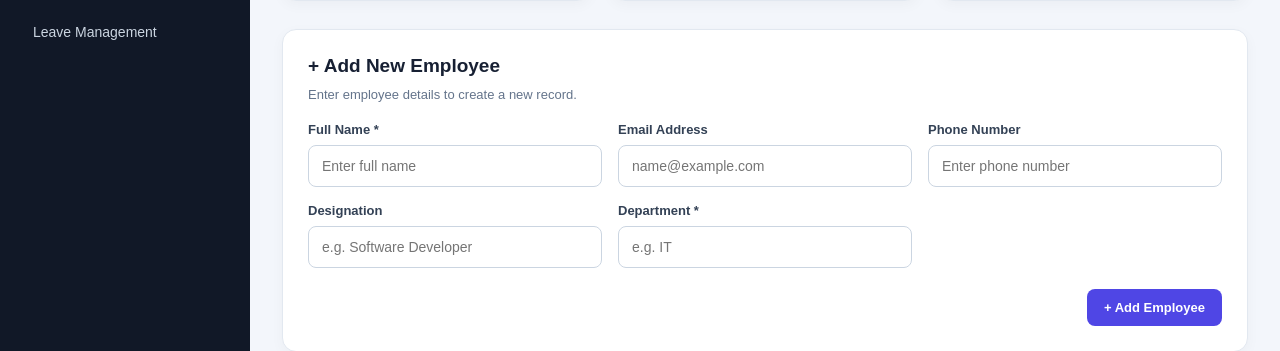
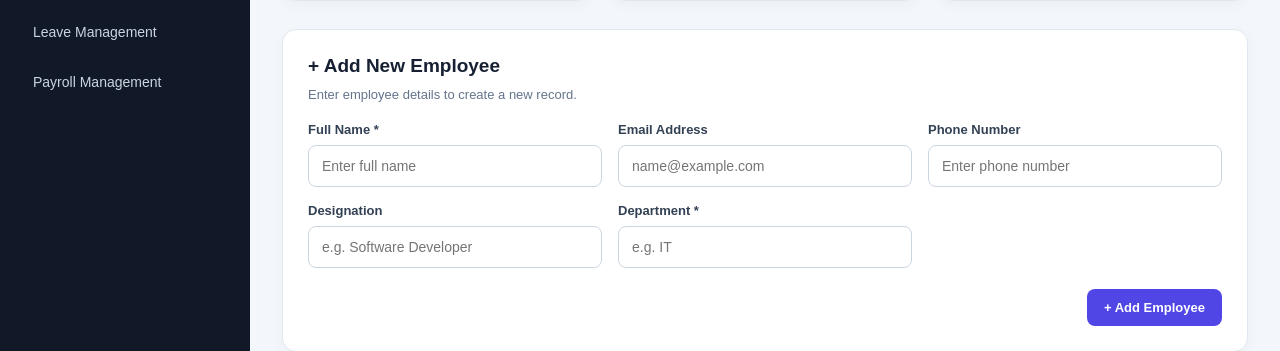
Before and after one commit to patanaslamkhan-hub/EmployeeManagementDevOps, a Flask app: page / in a window 1280 px wide. Shown: the part 345-696 px from the top of the page. Run offline with Flask 3, Linux system fonts and the light colour scheme; the visitor is signed in with stand-in values (Sample User, id 1); data that the repository does not hold is empty; parts of the project's set-up code (start-up, migrations or seed data) failed here and were passed over; some libraries are stand-ins or nearby versions.

Commit message:
Add Payroll Management navigation to dashboard sidebar

```diff
--- a/templates/index.html
+++ b/templates/index.html
@@ -617,6 +617,7 @@
     <a href="#directory">Employee Directory</a>
     <a href="{{ url_for('attendance') }}">Employee Attendance</a>
     <a href="{{ url_for('leave_management') }}">Leave Management</a>
+    <a href="{{ url_for('payroll_management') }}">Payroll Management</a>
 </nav>
 
 
```
